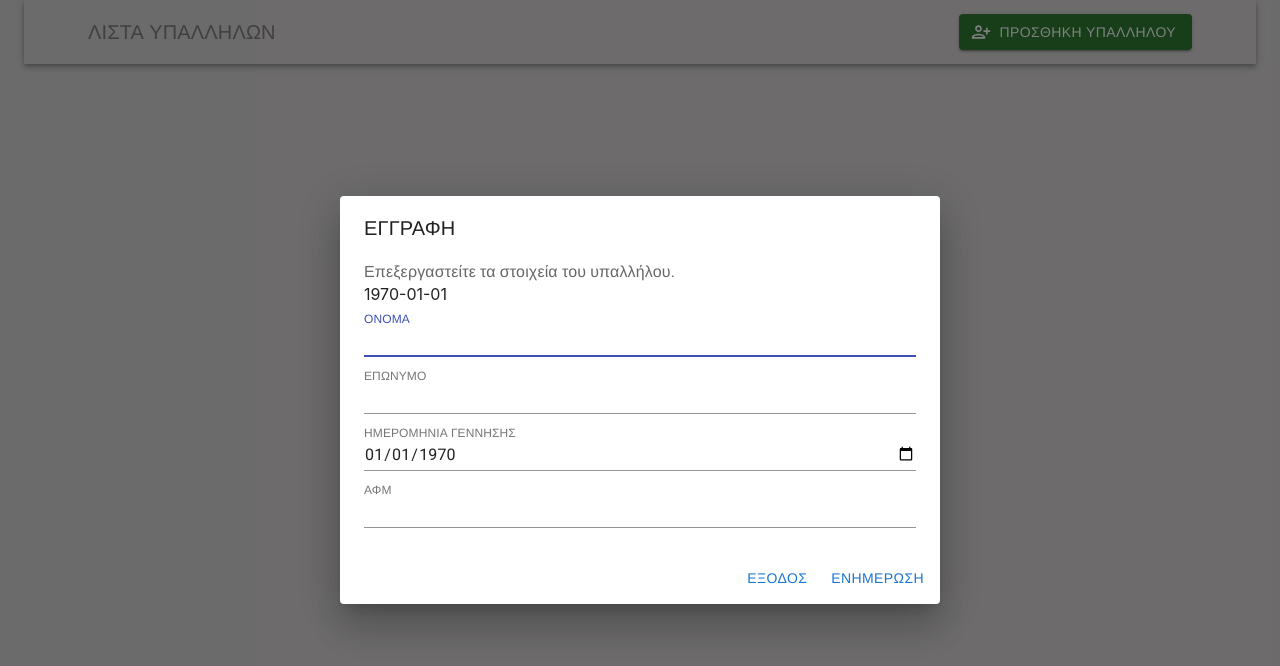
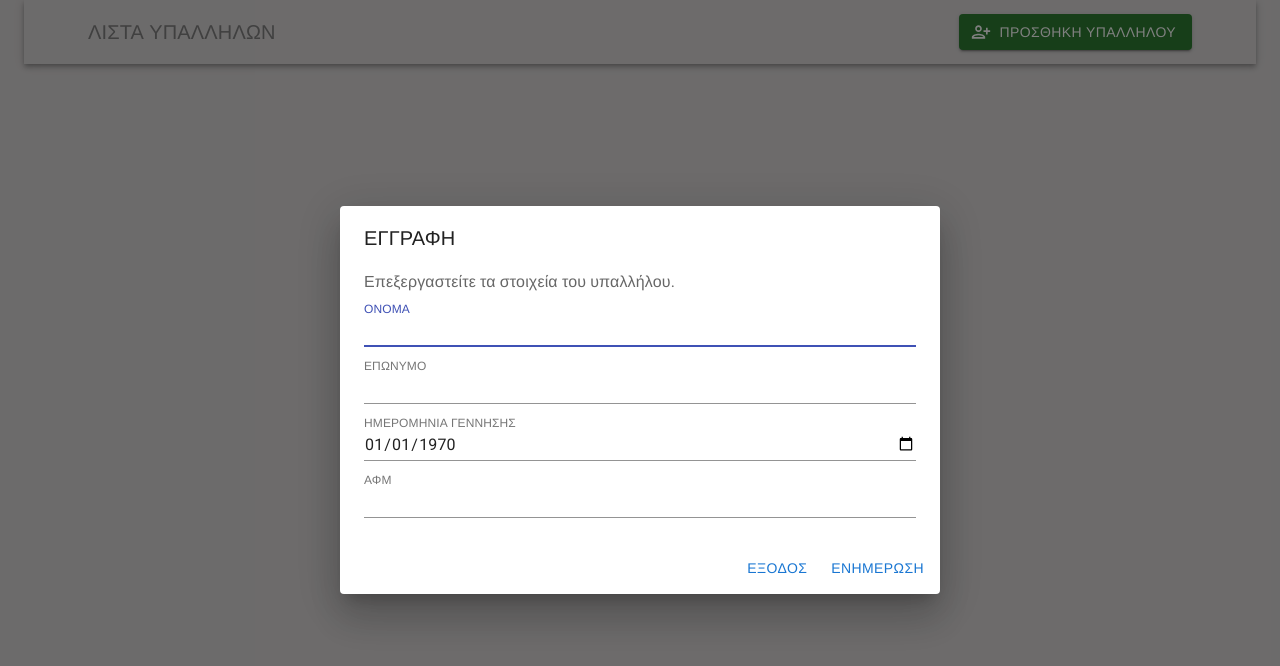
Before and after one commit to LamprosPapantoniou/CRUD-PERN-APP, a React (Create React App) app in the folder client/: page /employees/1/edit in a window 1280 px wide. Shown: the top 666 px of the page. Built offline with nearby package versions, Linux system fonts and the light colour scheme; no server answers.

Commit message:
Add files via upload
#Fixed edit-form date issue

```diff
--- a/client/src/components/EditEmployee.js
+++ b/client/src/components/EditEmployee.js
@@ -94,8 +94,6 @@ const EditEmployee = () => {
           <DialogContentText>
             Επεξεργαστείτε τα στοιχεία του υπαλλήλου.
           </DialogContentText>
-          <div>{updateEmployee.birthDate}</div>
-          <div>{FormatBday(updateEmployee.birthDate)}</div>
           <TextField
             autoFocus
             margin="dense"
```
